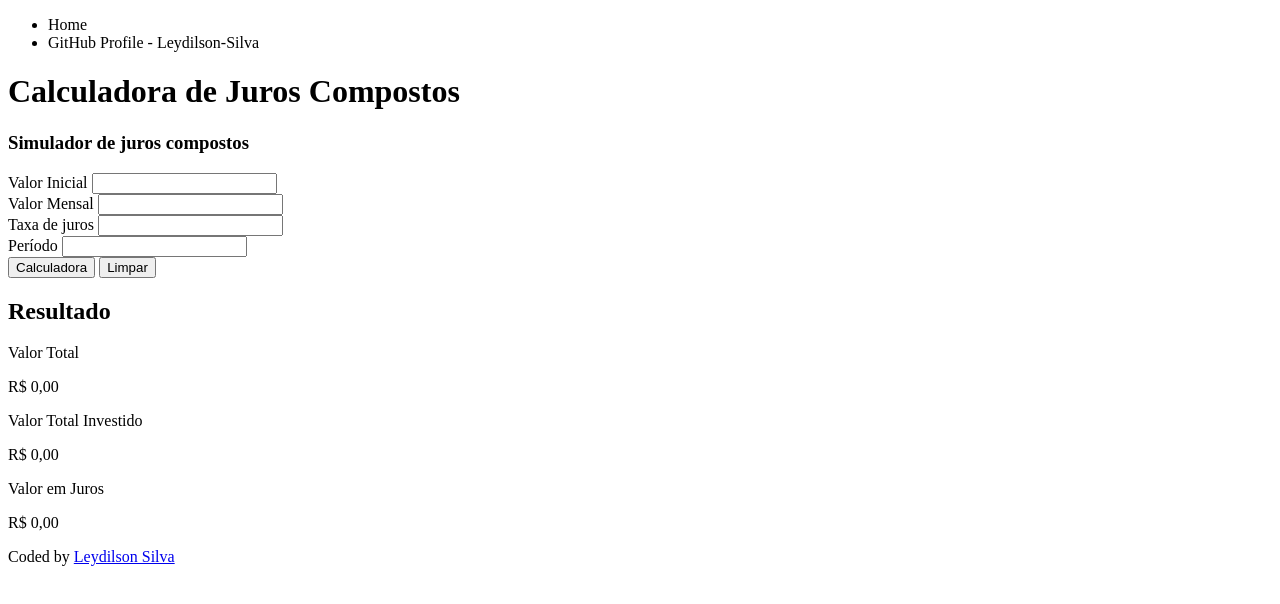
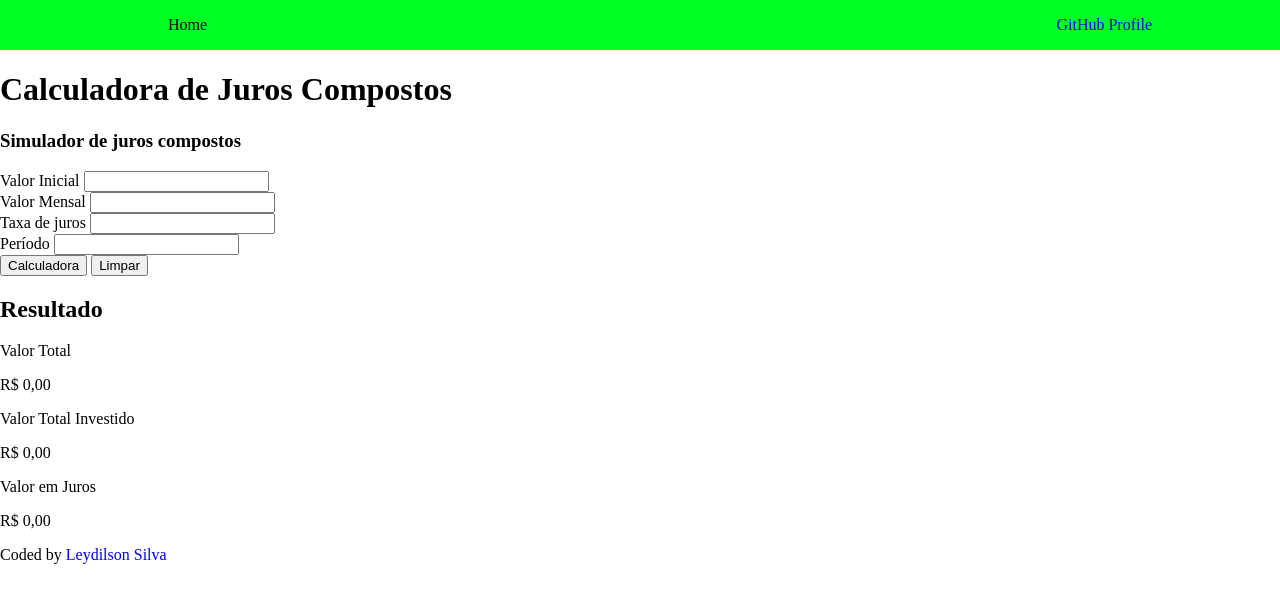
Before and after one commit to Leydilson-Silva/Calculadora-simuladora, a plain HTML site: page Front End/index.html in a window 1280 px wide. Drawn offline with Linux system fonts and the light colour scheme; a script that the page names is missing.

Commit message:
Update CSS file

```diff
--- /dev/null
+++ b/Front End/index.css
@@ -0,0 +1,31 @@
+body{
+    margin: 0;
+
+}
+header{
+    background-color: rgb(0, 255, 34);
+    height: 50px;
+    width: 100%;
+    display: flex;
+    align-items: center;
+    justify-content: center;
+}
+
+nav{
+    width: 80%;
+}
+
+ul{
+    display: flex;
+    justify-content: space-between;
+    list-style: none;
+}
+
+li{
+    list-style: none;
+
+}
+a{
+    text-decoration: none;
+
+}
--- a/Front End/index.html
+++ b/Front End/index.html
@@ -6,7 +6,7 @@
         <meta name="viewport" content="width=device-width, initial-scale=1.0">
         <title>Calculadora de juros compostos</title>
         <!-- Importando estilização -->
-        <link rel="stylesheet" type="text/css" media="screen" href="style.css">
+        <link rel="stylesheet" type="text/css" media="screen" href="index.css">
         <!-- Importando javascript -->
         <script src="mains.js"></script>
     </head>
@@ -15,29 +15,29 @@
             <nav>
                 <ul>
                     <li>Home</li>
-                    <li>GitHub Profile - Leydilson-Silva</li>
+                    <li> <a target="_blank" href="https://github.com/Leydilson-Silva">GitHub Profile</a> </li>
                 </ul>
             </nav>
         </header>
         <main>
             <h1>Calculadora de Juros Compostos</h1>
-            <section id="simulacao">
+            <section  id="simulacao">
                 <h3>Simulador de juros compostos</h3>
                 <form action="">
-                    <div>
-                        <label for="valor-inicial">Valor Inicial</label>
+                    <div  id="vi">
+                        <label  for="valor-inicial">Valor Inicial</label>
                         <input id="valor-inicial" type="number">
                     </div>
-                    <div>
-                        <label for="valor-mensal">Valor Mensal</label>
+                    <div id="vi">
+                        <label  for="valor-mensal">Valor Mensal</label>
                         <input id="valor-mensal" type="number">
                     </div>
-                    <div>
-                        <label for="taxa-juros">Taxa de juros</label>
+                    <div id="vi">
+                        <label  for="taxa-juros">Taxa de juros</label>
                         <input id="taxa-juros" type="number">
                     </div>
-                    <div>
-                        <label for="periodo">Período</label>
+                    <div id="vi">
+                        <label  for="periodo">Período</label>
                         <input id="periodo" type="number">
                     </div>
                     <div>
@@ -51,8 +51,7 @@
                 <h2>Resultado</h2>
                 <div>
                     <p>Valor Total</p>
-                    <p>R$ 0,00</p>
-                </div>
+                    <p>R$ 0,00</p>                </div>
                 <div>
                     <p>Valor Total Investido</p>
                     <p>R$ 0,00</p>
@@ -62,6 +61,7 @@
                     <p>R$ 0,00</p>
                 </div>
             </section>
+
         </main>
         <footer>
             Coded by <a href="#">Leydilson Silva</a>
```
